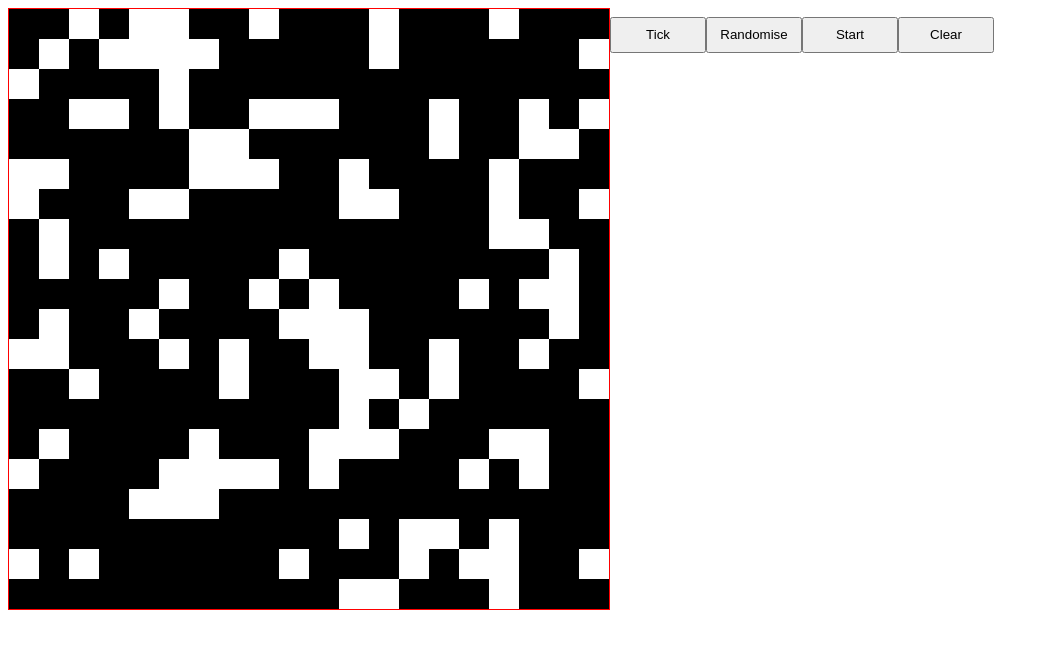
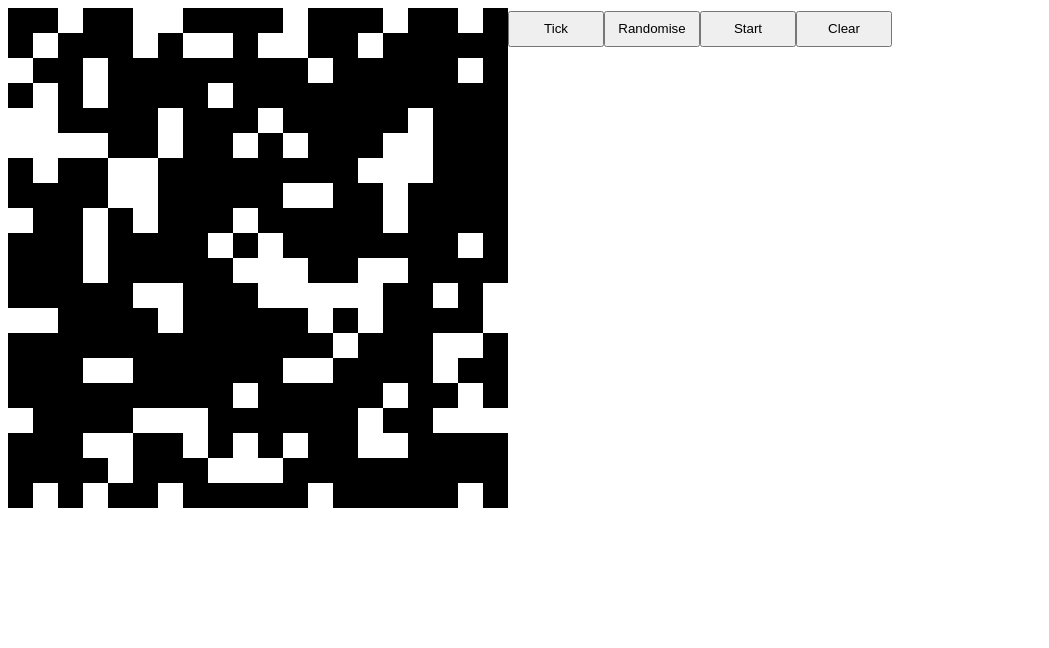
Before and after one commit to ostens/predator-prey, a React (Create React App) app: page / in a window 1280 px wide. Shown: the top 648 px of the page, without its empty margins (0-1049 px from the left). Built offline with nearby package versions, Linux system fonts and the light colour scheme.

Commit message:
Transpose grid so coordinates displayed correctly

```diff
--- a/src/cell/Cell.tsx
+++ b/src/cell/Cell.tsx
@@ -16,8 +16,8 @@ const Cell: FunctionComponent<CellProps> = ({ color, onClick }: CellProps) => {
 
     const style: CSSProperties = {
         backgroundColor: color,
-        height: `${600/yRange}px`,
-        width: `${600/xRange}px`
+        height: `${500/yRange}px`,
+        width: `${500/xRange}px`
     }
     return <div style={style} onMouseDown={onClick}>
     </div>
--- a/src/world/World.scss
+++ b/src/world/World.scss
@@ -1,4 +1,3 @@
 .grid {
   display: inline-grid;
-  border: 1px solid red;
 }
--- a/src/world/World.tsx
+++ b/src/world/World.tsx
@@ -20,8 +20,12 @@ const World: FunctionComponent<WorldProps> = (props: WorldProps) => {
     }}
 
   const cols = xMax - xMin;
+  const rows = yMax - yMin;
+
   const style: CSSProperties = {
-    gridTemplateColumns: `repeat(${cols}, ${600/cols}px)`
+    gridAutoFlow: `column`,
+    gridTemplateColumns: `repeat(${cols}, ${500/cols}px)`,
+    gridTemplateRows: `repeat(${rows}, ${500/rows}px)`,
   }
 
   return <div className={"grid"} style={style}>
--- a/src/world/WorldSagas.ts
+++ b/src/world/WorldSagas.ts
@@ -13,7 +13,7 @@ export function* play(): SagaIterator {
   let playing: boolean = yield select(getIsPlaying);
   while (playing) {
     yield put(tickAction());
-    yield delay(50);
+    yield delay(100);
     playing = yield select(getIsPlaying);
   }
 }
```
